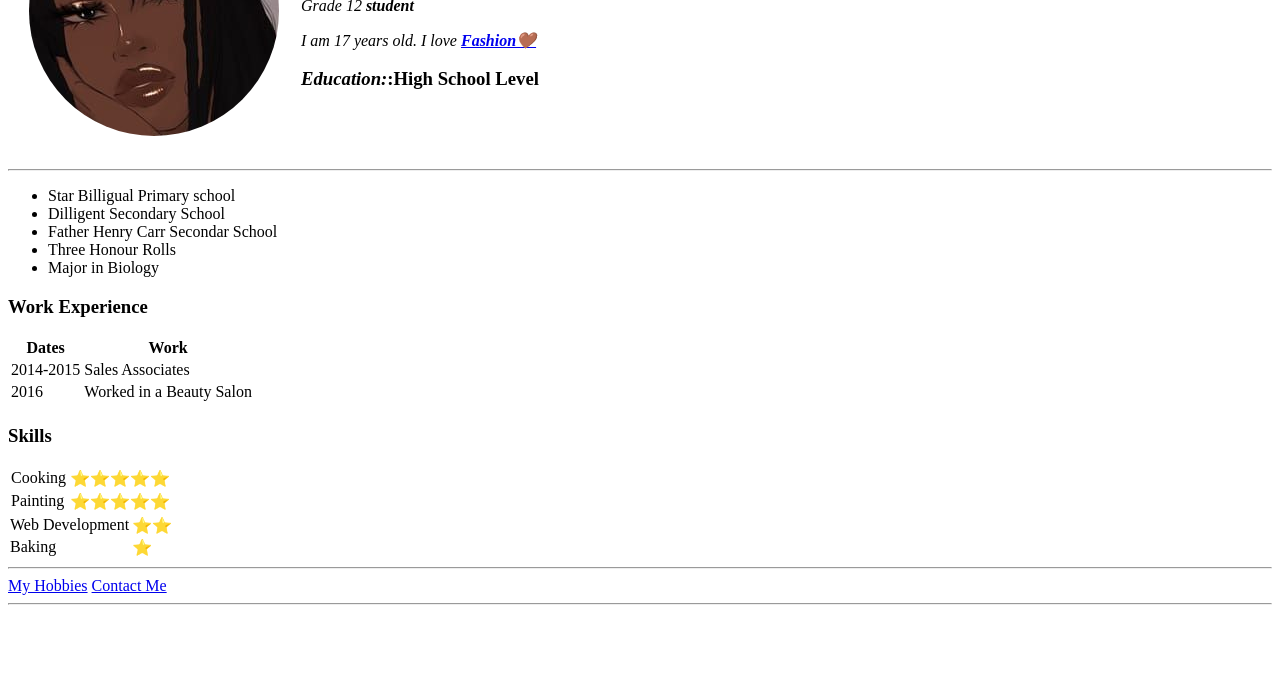
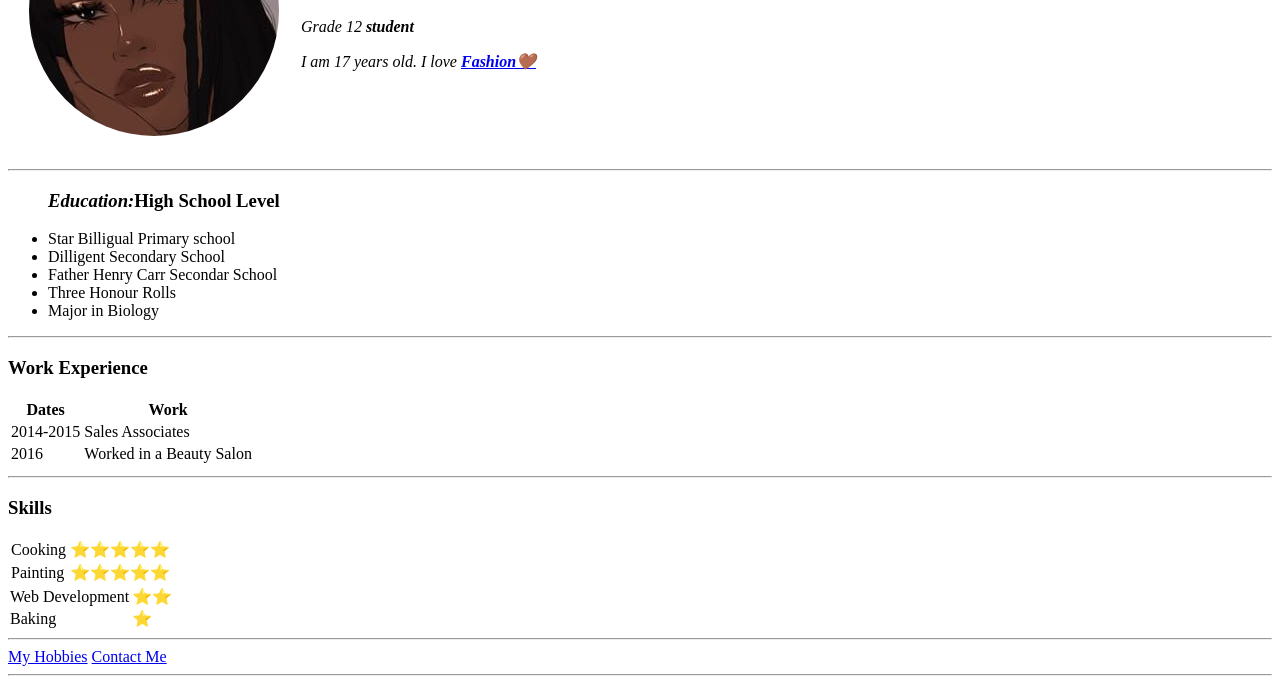
Before and after one commit to wabilae001-git/cv, a plain HTML site: page index.html in a window 1280 px wide. Shown: the part 143-827 px from the top of the page. Before the commit the page ends 800 px from the top, so only its background shows below. Drawn offline with Linux system fonts and the light colour scheme.

Commit message:
Add initial files

```diff
--- a/index.html
+++ b/index.html
@@ -14,13 +14,15 @@
         <h1>Emmanuella Wabila</h1>
         <p><em>Grade 12 <strong>student</strong> </em></p>
         <p><em>I am 17 years old. I love <strong><a href="http://fashion.co/">Fashion🤎</a></strong></em></p>
-        <p>
-        <h3><em>Education:</em>:High School Level</h3>
-        </p>
+
       </td>
     </tr>
   </table>
+
   <hr>
+  <ul>
+    <h3><em>Education:</em>High School Level</h3>
+  </ul>
   <ul>
     <li>Star Billigual Primary school </li>
     <li>Dilligent Secondary School </li>
@@ -28,6 +30,7 @@
     <li> Three Honour Rolls </li>
     <li> Major in Biology </li>
   </ul>
+  <hr>
   <h3>Work Experience</h3>
   <table>
     <tr>
@@ -44,8 +47,9 @@
       <td>Worked in a Beauty Salon</td>
     </tr>
   </table>
+  <hr>
   <h3>Skills</h3>
-  <table >
+  <table>
     <tr>
       <td>Cooking</td>
       <td>⭐⭐⭐⭐⭐</td>
@@ -63,7 +67,6 @@
         <td>Baking</td>
         <td>⭐</td>
       </tr>
-      </thead>
 
     </table>
     <hr>
```
Lines whose indentation alone changed are shown as unchanged.
